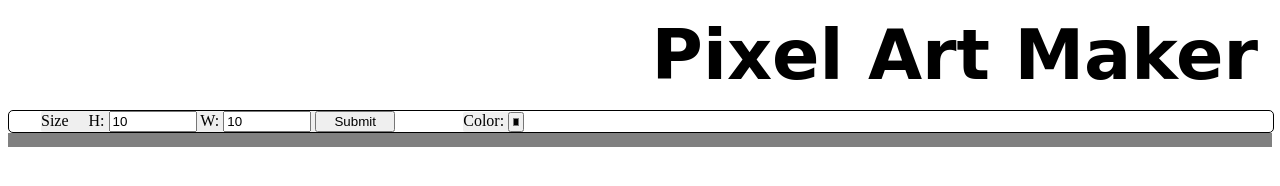
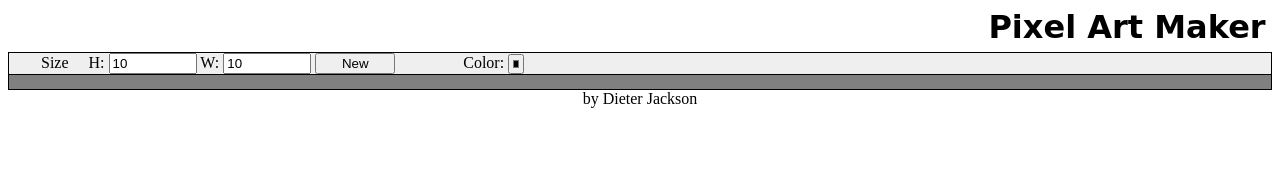
Before and after one commit to djackcu/Pixel_Art_Maker, a plain HTML site: page index.html in a window 1280 px wide. Drawn offline with nearby package versions, Linux system fonts and the light colour scheme.

Commit message:
working new version

```diff
--- a/index.html
+++ b/index.html
@@ -10,6 +10,8 @@
 </head>
 <body>
 	<h1 class="nameMain">Pixel Art Maker</h1>
+
+	<div class="frameApp">
 		<div class="mainTool">
 			<div class="tool">
 				<form id="sizePicker">
@@ -18,17 +20,18 @@
 					<input class="sizeVal" type="number" name="height" id="input_height" step="10" min="10" max="100" value="10">
 					<label for="width">W:</label>
 					<input class="sizeVal" type="number" name="width" id="input_width" step="10" min="10" max="150" value="10">
-				<input class="sizeVal" type="submit" id="input_submit">
+					<input class="sizeVal" type="submit" id="input_submit" value="New">
 				</form>
 			</div>
 			<div class="tool">
 				<label for="colorPicker">Color:</label>
 				<input type="color" name="color" id="colorPicker">
 			</div>
-
 		</div>
 		<div class="frameCanvas">
 			<table id="pixelCanvas"></table>
 		</div>
+	</div>
+	<span id="author">by Dieter Jackson</span>
 </body>
 </html>
--- a/style.css
+++ b/style.css
@@ -3,18 +3,21 @@ body {
 }
 
 .nameMain {
-    font-size: 70px;
+    font-size: 2em;
     margin: 0.2em;
     font-family: 'Berkshire Swash', cursive;
     text-align: right;
 }
 
-#pixelCanvas,
-.mainTool {
+.frameApp,
+#pixelCanvas {
     border: 1px solid black;
     padding: 0;
 }
 
+.mainTool {
+    border-bottom: 1px solid black;
+}
 #pixelCanvas {
     border-collapse: collapse;
     margin: 0 auto;
@@ -50,13 +53,13 @@ body {
     display: inline-block;
     margin: 0 2em;
     border-radius: 2px;
-    background-color: rgb(239, 239, 239);
+
 }
 
 .mainTool {
     text-align: left;
     width: 100%;
-    border-radius: 5px;
+    background-color: rgb(239, 239, 239);
 }
 .frameCanvas {
     border: 2px solid grey;
```
Lines whose indentation alone changed are shown as unchanged.
